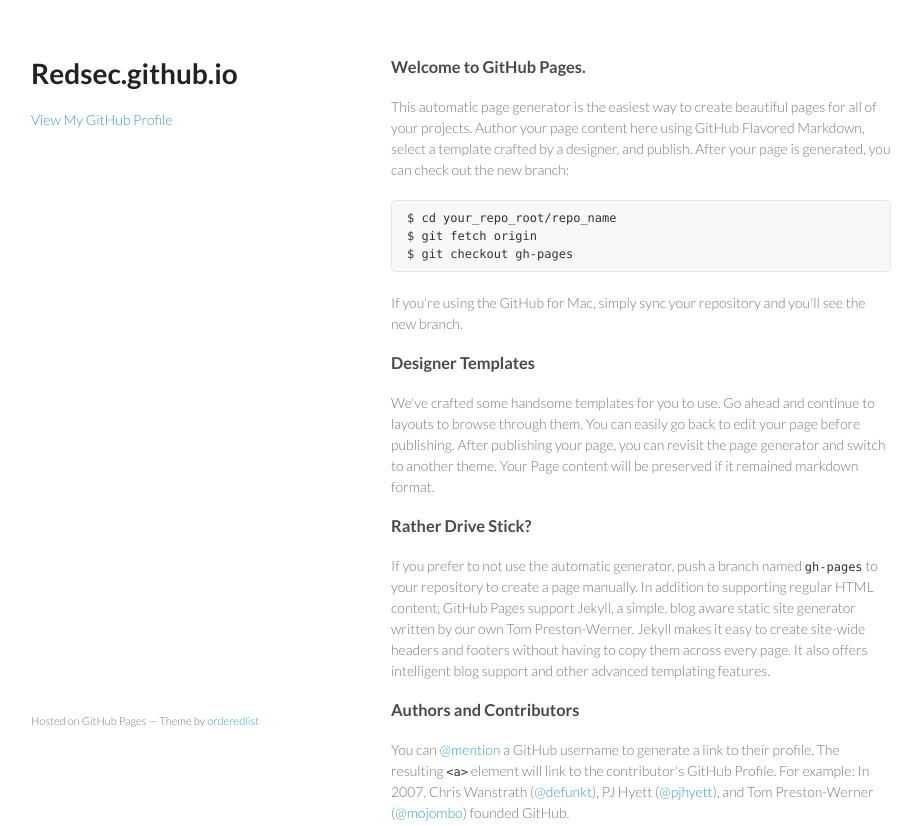
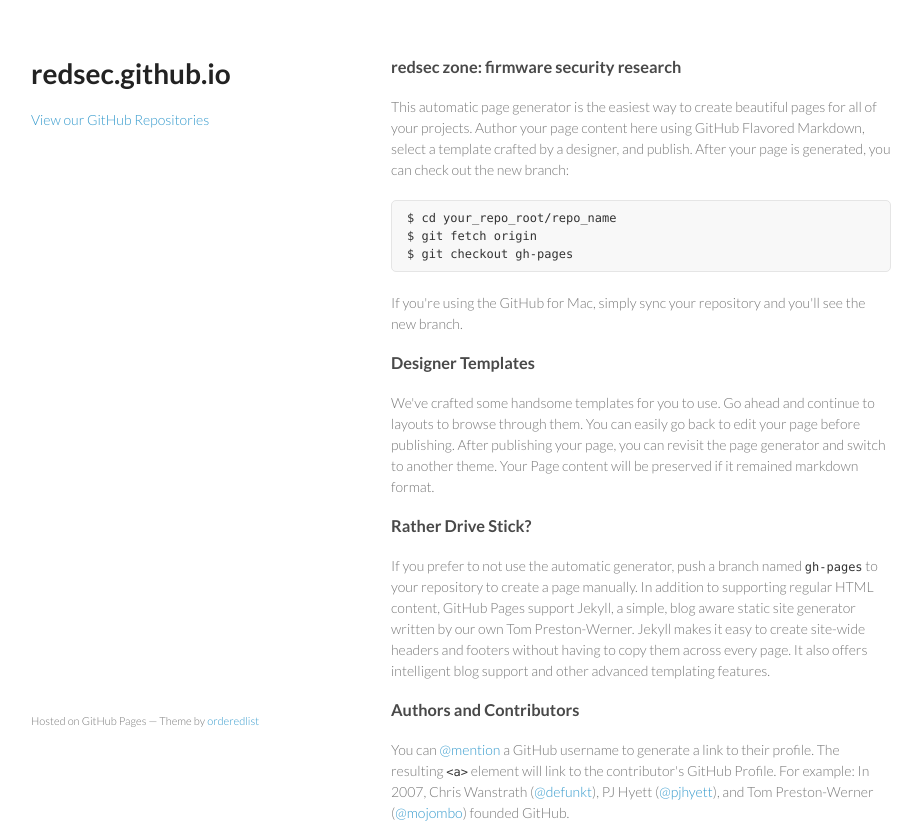
Before and after one commit to redsec/redsec.github.io, a plain HTML site: page index.html in a window 1280 px wide. Shown: the top 826 px of the page, without its empty margins (179-1101 px from the left). Drawn offline with Linux system fonts and the light colour scheme.

Commit message:
Update index.html

```diff
--- a/index.html
+++ b/index.html
@@ -3,7 +3,7 @@
   <head>
     <meta charset="utf-8">
     <meta http-equiv="X-UA-Compatible" content="chrome=1">
-    <title>Redsec.github.io by redsec</title>
+    <title>redsec.github.io by redsec</title>
 
     <link rel="stylesheet" href="stylesheets/styles.css">
     <link rel="stylesheet" href="stylesheets/pygment_trac.css">
@@ -15,16 +15,16 @@
   <body>
     <div class="wrapper">
       <header>
-        <h1>Redsec.github.io</h1>
+        <h1>redsec.github.io</h1>
         <p></p>
 
 
-        <p class="view"><a href="https://github.com/redsec">View My GitHub Profile</a></p>
+        <p class="view"><a href="https://github.com/redsec">View our GitHub Repositories</a></p>
 
       </header>
       <section>
         <h3>
-<a name="welcome-to-github-pages" class="anchor" href="#welcome-to-github-pages"><span class="octicon octicon-link"></span></a>Welcome to GitHub Pages.</h3>
+<a name="welcome-to-github-pages" class="anchor" href="#welcome-to-github-pages"><span class="octicon octicon-link"></span></a>redsec zone: firmware security research</h3>
 
 <p>This automatic page generator is the easiest way to create beautiful pages for all of your projects. Author your page content here using GitHub Flavored Markdown, select a template crafted by a designer, and publish. After your page is generated, you can check out the new branch:</p>
 
```
